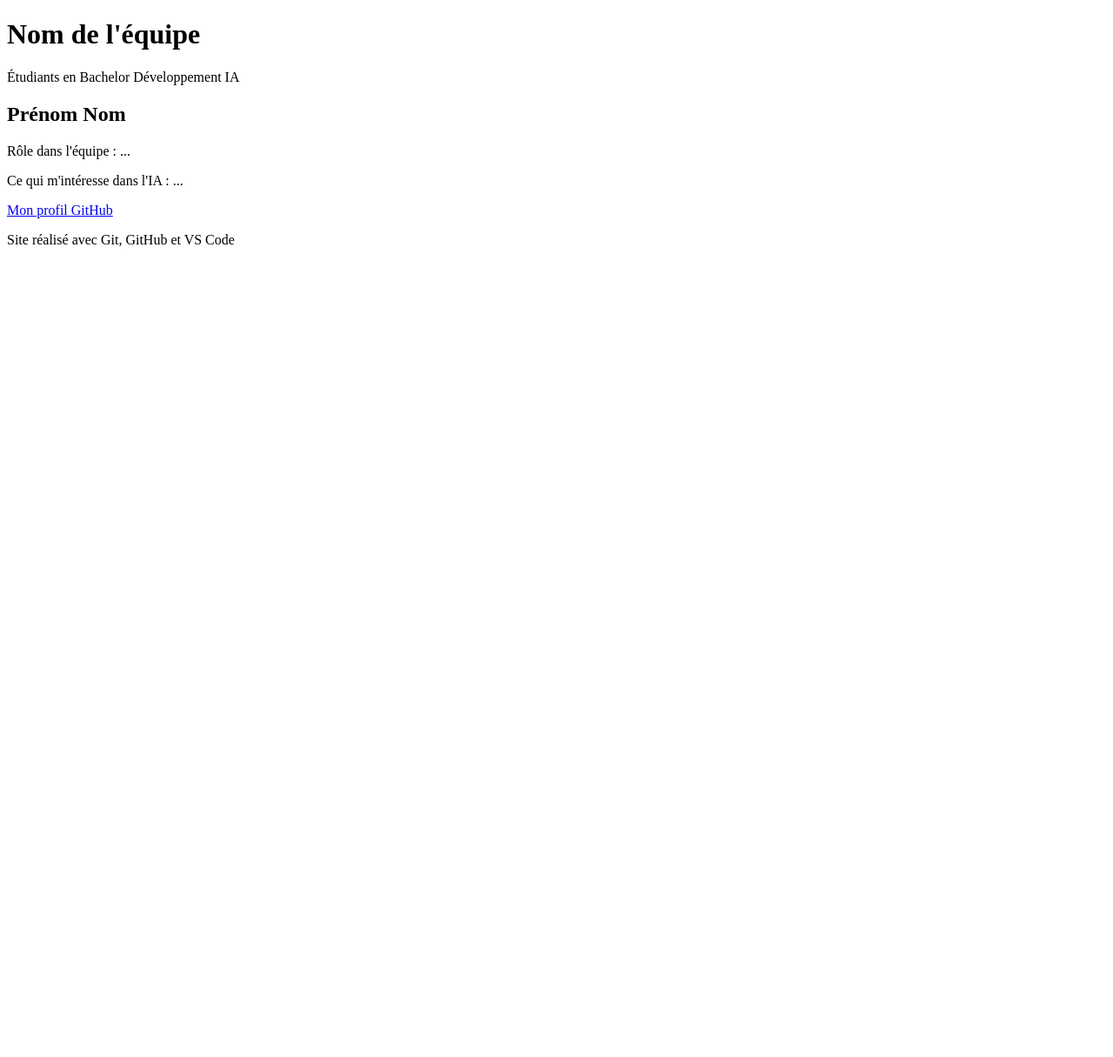
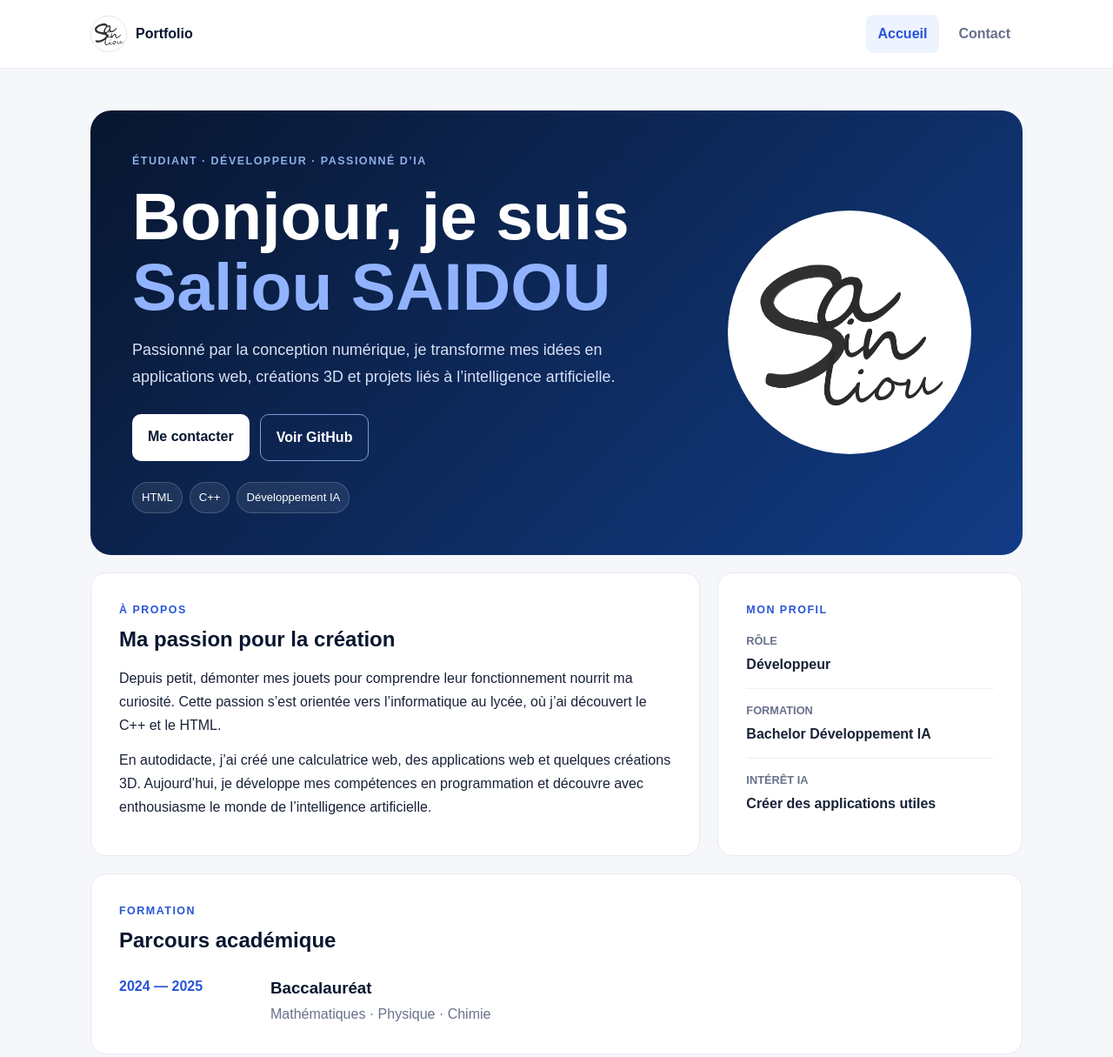
Before and after one commit to SAINLIOU-dot/SNS-site-equipe, a plain HTML site: page index.html in a window 1280 px wide. Shown: the top 1215 px of the page at 87% size. Before the commit the page ends 800 px from the top, so only its background shows below. Drawn offline with Linux system fonts and the light colour scheme.

Commit message:
modif  index et style, cree contact  inset foto

```diff
--- a/index.html
+++ b/index.html
@@ -1,33 +1,102 @@
 <!DOCTYPE html>
 <html lang="fr">
   <head>
-  <meta charset="UTF-8">
-  <title>Notre équipe - Bachelor IA</title>
-  <link rel="stylesheet" href="style.css">
+    <meta charset="UTF-8" />
+    <meta name="viewport" content="width=device-width, initial-scale=1.0" />
+    <meta name="description" content="Profil de Saidou Ngangué Saliou, étudiant en Bachelor Développement IA." />
+    <title>Saliou SAIDOU — Profil</title>
+    <link rel="stylesheet" href="style.css" />
+    <link rel="icon" href="img/sainliou02.png" />
   </head>
   <body>
     <header>
-    <h1>Nom de l'équipe</h1>
-    <p>Étudiants en Bachelor Développement IA</p>
+      <nav aria-label="Navigation principale">
+        <a class="brand" href="index.html" aria-label="Retour à l'accueil">
+          <img src="img/sainliou02.png" alt="" />
+          <span>Portfolio</span>
+        </a>
+        <ul>
+          <li><a class="active" href="index.html">Accueil</a></li>
+          <li><a href="contact.html">Contact</a></li>
+        </ul>
+      </nav>
     </header>
 
     <main>
-    <!-- SECTION MEMBRE 1 -->
-
-    <!-- SECTION MEMBRE 2 -->
-
-   <section class="membre">
-  <h2>Prénom Nom</h2>
-  <p>Rôle dans l'équipe : ...</p>
-  <p>Ce qui m'intéresse dans l'IA : ...</p>
-  <a href="https://github.com/pseudo">Mon profil GitHub</a>
+      <section class="hero">
+        <div class="hero-copy">
+          <p class="eyebrow">Étudiant · Développeur · Passionné d’IA</p>
+          <h1>Bonjour, je suis <span>Saliou SAIDOU</span></h1>
+          <p class="intro">
+            Passionné par la conception numérique, je transforme mes idées en applications
+            web, créations 3D et projets liés à l’intelligence artificielle.
+          </p>
+          <div class="actions">
+            <a class="button primary" href="contact.html">Me contacter</a>
+            <a class="button secondary" href="https://github.com/SAINLIOU-dot" target="_blank" rel="noopener noreferrer">Voir GitHub</a>
+          </div>
+          <div class="tags" aria-label="Compétences">
+            <span>HTML</span>
+            <span>C++</span>
+            <span>Développement IA</span>
+          </div>
+        </div>
+        <div class="profile-mark">
+          <img src="img/sainliou02.png" alt="Monogramme Sainliou" />
+        </div>
       </section>
 
-    <!-- SECTION MEMBRE 4 -->
+      <section class="content-grid" aria-label="Présentation">
+        <article class="card about">
+          <p class="card-label">À propos</p>
+          <h2>Ma passion pour la création</h2>
+          <p>
+            Depuis petit, démonter mes jouets pour comprendre leur fonctionnement nourrit
+            ma curiosité. Cette passion s’est orientée vers l’informatique au lycée,
+            où j’ai découvert le C++ et le HTML.
+          </p>
+          <p>
+            En autodidacte, j’ai créé une calculatrice web, des applications web et quelques
+            créations 3D. Aujourd’hui, je développe mes compétences en programmation et
+            découvre avec enthousiasme le monde de l’intelligence artificielle.
+          </p>
+        </article>
+
+        <aside class="card details">
+          <p class="card-label">Mon profil</p>
+          <dl>
+            <div>
+              <dt>Rôle</dt>
+              <dd>Développeur</dd>
+            </div>
+            <div>
+              <dt>Formation</dt>
+              <dd>Bachelor Développement IA</dd>
+            </div>
+            <div>
+              <dt>Intérêt IA</dt>
+              <dd>Créer des applications utiles</dd>
+            </div>
+          </dl>
+        </aside>
+      </section>
+
+      <section class="card education">
+        <p class="card-label">Formation</p>
+        <h2>Parcours académique</h2>
+        <div class="timeline">
+          <div class="timeline-year">2024 — 2025</div>
+          <div>
+            <h3>Baccalauréat</h3>
+            <p>Mathématiques · Physique · Chimie</p>
+          </div>
+        </div>
+      </section>
     </main>
 
     <footer>
-    <p>Site réalisé avec Git, GitHub et VS Code</p>
+      <p>&copy; 2026 — Saliou SAIDOU</p>
+      <p>Réalisé avec Git, GitHub et VS Code</p>
     </footer>
   </body>
 </html>
--- a/style.css
+++ b/style.css
@@ -0,0 +1,346 @@
+* {
+  box-sizing: border-box;
+  margin: 0;
+  padding: 0;
+}
+
+:root {
+  --navy: #08162f;
+  --blue: #2855d9;
+  --light-blue: #edf3ff;
+  --text: #192238;
+  --muted: #68718a;
+  --white: #ffffff;
+}
+
+html {
+  scroll-behavior: smooth;
+}
+
+body {
+  min-height: 100vh;
+  background: #f5f7fb;
+  color: var(--text);
+  font-family: Arial, Helvetica, sans-serif;
+  line-height: 1.7;
+}
+
+header {
+  background: var(--white);
+  border-bottom: 1px solid #e8ebf3;
+}
+
+nav {
+  max-width: 1120px;
+  height: 78px;
+  margin: auto;
+  padding: 0 24px;
+  display: flex;
+  align-items: center;
+  justify-content: space-between;
+}
+
+.brand {
+  display: flex;
+  align-items: center;
+  gap: 10px;
+  color: var(--navy);
+  font-weight: 800;
+  text-decoration: none;
+}
+
+.brand img {
+  width: 42px;
+  height: 42px;
+  border: 1px solid #dde3f1;
+  border-radius: 50%;
+  object-fit: cover;
+  background: var(--white);
+}
+
+nav ul {
+  display: flex;
+  gap: 8px;
+  list-style: none;
+}
+
+nav a {
+  color: var(--muted);
+  text-decoration: none;
+}
+
+nav ul a {
+  display: block;
+  padding: 8px 14px;
+  border-radius: 8px;
+  font-weight: 700;
+}
+
+nav ul a:hover,
+nav ul a.active {
+  background: var(--light-blue);
+  color: var(--blue);
+}
+
+main {
+  max-width: 1120px;
+  margin: auto;
+  padding: 48px 24px 64px;
+}
+
+.hero {
+  min-height: 460px;
+  display: grid;
+  grid-template-columns: 1.35fr 0.65fr;
+  align-items: center;
+  gap: 48px;
+  padding: 48px;
+  border-radius: 24px;
+  background: linear-gradient(135deg, var(--navy), #123c86);
+  color: var(--white);
+  overflow: hidden;
+}
+
+.eyebrow,
+.card-label {
+  color: #91aeea;
+  font-size: 0.78rem;
+  font-weight: 800;
+  letter-spacing: 0.12em;
+  text-transform: uppercase;
+}
+
+.hero h1 {
+  max-width: 700px;
+  margin: 12px 0 18px;
+  font-size: clamp(2.4rem, 6vw, 4.8rem);
+  line-height: 1.05;
+}
+
+.hero h1 span {
+  color: #91b3ff;
+}
+
+.intro {
+  max-width: 650px;
+  color: #d9e2f7;
+  font-size: 1.12rem;
+}
+
+.actions {
+  display: flex;
+  flex-wrap: wrap;
+  gap: 12px;
+  margin-top: 28px;
+}
+
+.button {
+  padding: 12px 18px;
+  border-radius: 10px;
+  font-weight: 800;
+  text-decoration: none;
+  transition: transform 0.2s, background 0.2s;
+}
+
+.button:hover {
+  transform: translateY(-2px);
+}
+
+.button.primary {
+  background: var(--white);
+  color: var(--navy);
+}
+
+.button.secondary {
+  border: 1px solid #7f9dd8;
+  color: var(--white);
+}
+
+.tags {
+  display: flex;
+  flex-wrap: wrap;
+  gap: 8px;
+  margin-top: 24px;
+}
+
+.tags span {
+  padding: 6px 10px;
+  border: 1px solid rgba(255, 255, 255, 0.18);
+  border-radius: 999px;
+  background: rgba(255, 255, 255, 0.08);
+  font-size: 0.82rem;
+}
+
+.profile-mark {
+  display: grid;
+  place-items: center;
+  min-height: 300px;
+}
+
+.profile-mark img {
+  width: min(280px, 100%);
+  aspect-ratio: 1;
+  border: 10px solid rgba(255, 255, 255, 0.08);
+  border-radius: 50%;
+  background: var(--white);
+  object-fit: cover;
+}
+
+.content-grid {
+  display: grid;
+  grid-template-columns: 1.5fr 0.75fr;
+  gap: 20px;
+  margin-top: 20px;
+}
+
+.card {
+  padding: 32px;
+  border: 1px solid #e7eaf2;
+  border-radius: 18px;
+  background: var(--white);
+}
+
+.card h2 {
+  margin: 8px 0 16px;
+  color: var(--navy);
+  line-height: 1.25;
+}
+
+.card-label {
+  color: var(--blue);
+}
+
+.about p + p {
+  margin-top: 12px;
+}
+
+.details dl div {
+  padding: 14px 0;
+  border-bottom: 1px solid #edf0f5;
+}
+
+.details dl div:last-child {
+  border-bottom: 0;
+}
+
+.details dt {
+  color: var(--muted);
+  font-size: 0.8rem;
+  font-weight: 700;
+  text-transform: uppercase;
+}
+
+.details dd {
+  margin-top: 2px;
+  font-weight: 800;
+}
+
+.education {
+  margin-top: 20px;
+}
+
+.timeline {
+  display: grid;
+  grid-template-columns: 150px 1fr;
+  align-items: start;
+  gap: 24px;
+  padding-top: 8px;
+}
+
+.timeline-year {
+  color: var(--blue);
+  font-weight: 800;
+}
+
+.timeline h3 {
+  color: var(--navy);
+}
+
+.timeline p {
+  color: var(--muted);
+}
+
+footer {
+  max-width: 1120px;
+  margin: auto;
+  padding: 24px;
+  border-top: 1px solid #e4e8f0;
+  display: flex;
+  justify-content: space-between;
+  color: var(--muted);
+  font-size: 0.9rem;
+}
+
+form {
+  max-width: 520px;
+  display: grid;
+  gap: 8px;
+  padding: 24px;
+  border: 1px solid #e6eaf3;
+  border-radius: 16px;
+  background: var(--white);
+}
+
+input,
+textarea {
+  width: 100%;
+  padding: 10px 12px;
+  border: 1px solid #ccd4e4;
+  border-radius: 8px;
+  font: inherit;
+}
+
+textarea {
+  min-height: 120px;
+  resize: vertical;
+}
+
+button {
+  width: fit-content;
+  padding: 10px 16px;
+  border: 0;
+  border-radius: 8px;
+  background: var(--blue);
+  color: var(--white);
+  font-weight: 800;
+  cursor: pointer;
+}
+
+@media (max-width: 760px) {
+  nav {
+    height: 68px;
+  }
+
+  main {
+    padding: 24px 16px 48px;
+  }
+
+  .hero {
+    grid-template-columns: 1fr;
+    gap: 20px;
+    padding: 32px 24px;
+  }
+
+  .profile-mark {
+    grid-row: 1;
+    min-height: 220px;
+  }
+
+  .profile-mark img {
+    width: 200px;
+  }
+
+  .content-grid {
+    grid-template-columns: 1fr;
+  }
+
+  .timeline {
+    grid-template-columns: 1fr;
+    gap: 4px;
+  }
+
+  footer {
+    flex-direction: column;
+    gap: 4px;
+  }
+}
```
Also changed, not shown: contact.html (added, +67 -0 lines), img/sainliou02.png (added). Lines whose indentation alone changed are shown as unchanged.
